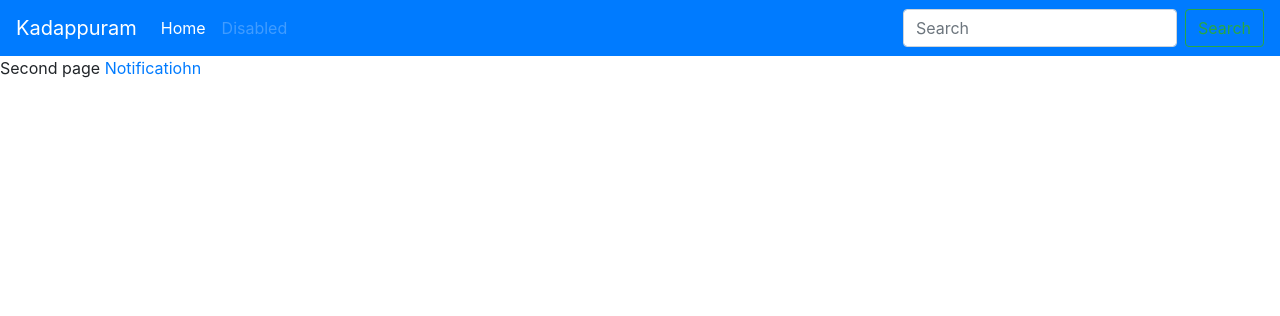
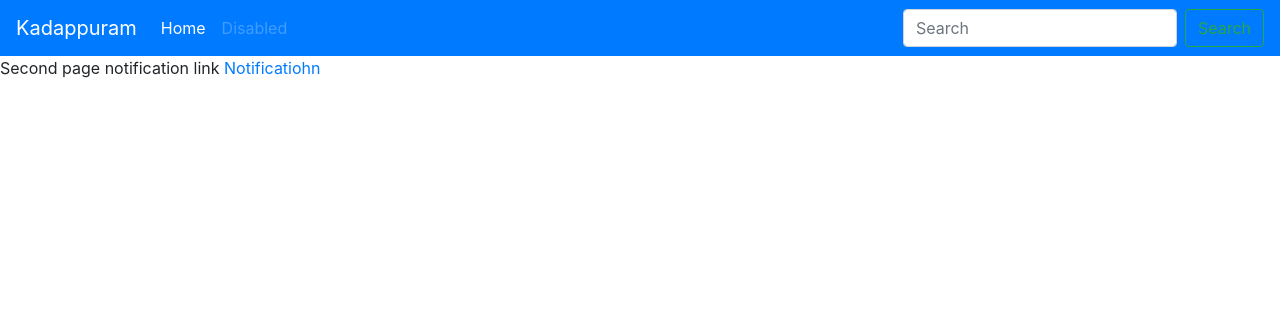
Before and after one commit to dhanushbmohan7/heroku, a Django app: page /second/ in a window 1280 px wide. Shown: the top 316 px of the page. Run offline with Django 3.2, Linux system fonts and the light colour scheme.

Commit message:
Update second.html

```diff
--- a/firstapp/templates/second.html
+++ b/firstapp/templates/second.html
@@ -30,6 +30,7 @@
         </div>
       </nav>
     Second page
+    notification link
     <a href={% url 'notif' %}>Notificatiohn</a>
     <script src="https://code.jquery.com/jquery-3.5.1.slim.min.js" integrity="sha384-DfXdz2htPH0lsSSs5nCTpuj/zy4C+OGpamoFVy38MVBnE+IbbVYUew+OrCXaRkfj" crossorigin="anonymous"></script>
 <script src="https://cdn.jsdelivr.net/npm/popper.js@1.16.1/dist/umd/popper.min.js" integrity="sha384-9/reFTGAW83EW2RDu2S0VKaIzap3H66lZH81PoYlFhbGU+6BZp6G7niu735Sk7lN" crossorigin="anonymous"></script>
```
